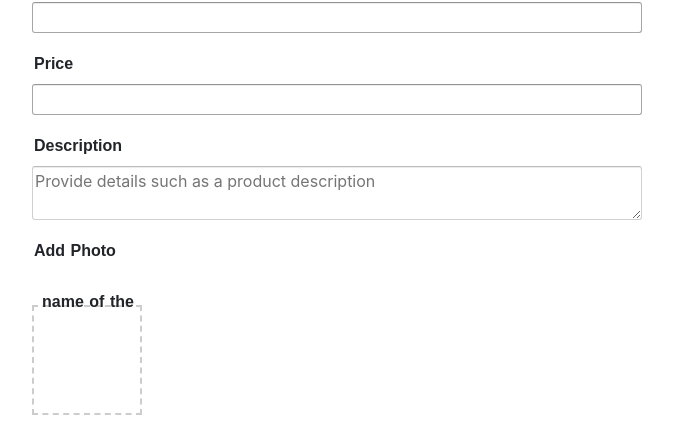
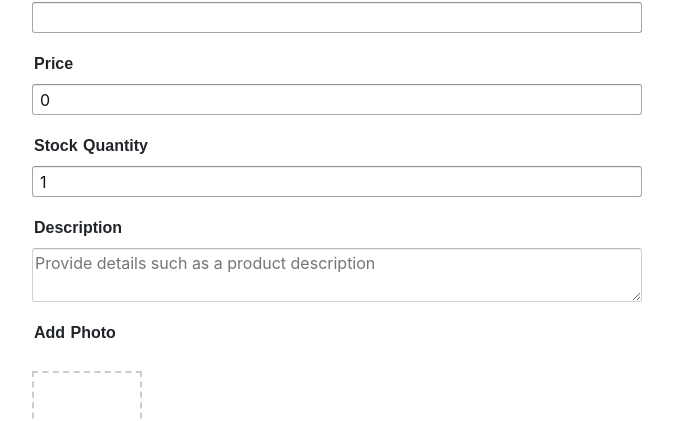
Before and after one commit to adebayo2020/Amazon-clone-frontend, a Nuxt app: page /product in a window 1280 px wide. Shown: the part 269-690 px from the top of the page, without its empty margins (303-976 px from the left). Built offline with nearby package versions, Linux system fonts and the light colour scheme; no server answers; some icons are missing; a web font is replaced by a local one.

Commit message:
Product Form Page POST API with Axios

```diff
--- a/pages/product.vue
+++ b/pages/product.vue
@@ -11,7 +11,7 @@
               <!-- Category Dropdown -->
               <div class="a-spacing-top-medium">
                 <label>Category</label>
-                <select class="a-select-option">
+                <select class="a-select-option" v-model="categoryID">
                   <option
                     v-for="category in categories"
                     :value="category._id"
@@ -25,7 +25,7 @@
               <!-- Owner Dropdown -->
               <div class="a-spacing-top-medium">
                 <label>Owner</label>
-                <select class="a-select-option">
+                <select class="a-select-option" v-model="ownerID">
                   <option
                     v-for="owner in owners"
                     :value="owner._id"
@@ -39,13 +39,34 @@
               <!-- Title Dropdown -->
               <div class="a-spacing-top-medium">
                 <label>Title</label>
-                <input type="text" class="a-input-text" style="width: 100%" />
+                <input
+                  type="text"
+                  class="a-input-text"
+                  style="width: 100%"
+                  v-model="title"
+                />
               </div>
 
               <!-- Price Input -->
               <div class="a-spacing-top-medium">
                 <label>Price</label>
-                <input type="number" class="a-input-text" style="width: 100%" />
+                <input
+                  type="number"
+                  class="a-input-text"
+                  style="width: 100%"
+                  v-model="price"
+                />
+              </div>
+
+              <!-- Stock Quantity Input -->
+              <div class="a-spacing-top-medium">
+                <label>Stock Quantity</label>
+                <input
+                  type="number"
+                  class="a-input-text"
+                  style="width: 100%"
+                  v-model="stockQuantity"
+                />
               </div>
 
               <!-- Description Textarea -->
@@ -54,6 +75,7 @@
                 <textarea
                   placeholder="Provide details such as a product description"
                   style="width: 100%"
+                  v-model="description"
                 />
               </div>
 
@@ -63,8 +85,8 @@
                 <div class="a-row a-spacing-top-medium">
                   <label class="choosefile-button">
                     <i class="fal fa-plus"></i>
-                    <input type="file" />
-                    <p style="margin-top: -70px">name of the</p>
+                    <input type="file" @change="onFileSelected" />
+                    <p style="margin-top: -70px">{{ fileName }}</p>
                   </label>
                 </div>
               </div>
@@ -74,7 +96,9 @@
               <div class="a-spacing-top-large">
                 <span class="a-button-register">
                   <span class="a-button-inner">
-                    <span class="a-button-text">Add product</span>
+                    <span class="a-button-text" @click="onAddProduct"
+                      >Add product</span
+                    >
                   </span>
                 </span>
               </div>
@@ -107,6 +131,43 @@ export default {
     } catch (err) {
       console.log(err);
     }
+  },
+  data() {
+    return {
+      categoryID: null,
+      ownerID: null,
+      title: "",
+      price: 0,
+      description: "",
+      selectedFile: null,
+      stockQuantity: 1,
+      fileName: ""
+    };
+  },
+
+  methods: {
+    onFileSelected(event) {
+      this.selectedFile = event.target.files[0];
+      this.fileName = event.target.files[0].name;
+    },
+
+    async onAddProduct() {
+      let data = new FormData();
+      data.append("title", this.title);
+      data.append("price", this.price);
+      data.append("description", this.description);
+      data.append("ownerID", this.ownerID);
+      data.append("stockQuantity", this.stockQuantity);
+      data.append("categoryID", this.categoryID);
+      data.append("photo", this.selectedFile, this.selectedFile.name);
+
+      let result = await this.$axios.$post(
+        "http://localhost:3000/api/products",
+        data
+      );
+
+      this.$router.push("/");
+    }
   }
 };
 </script>
```
